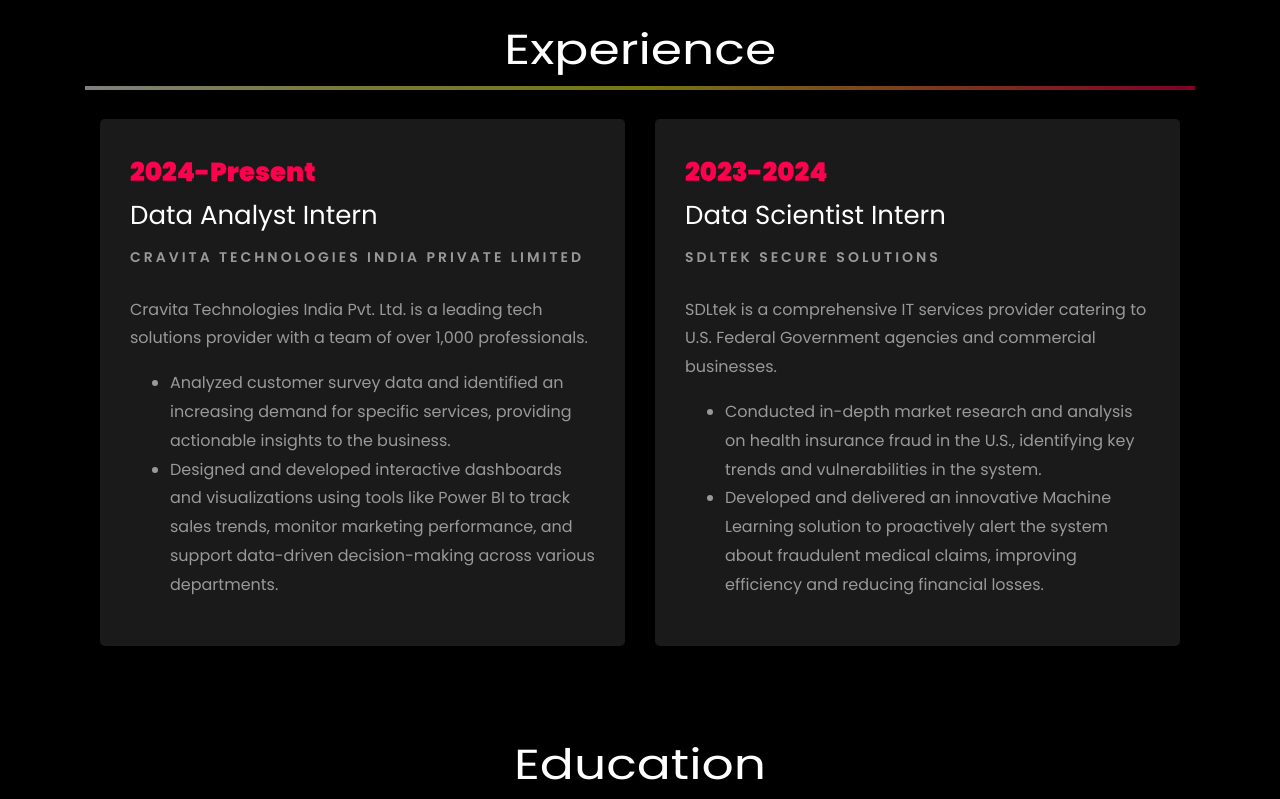
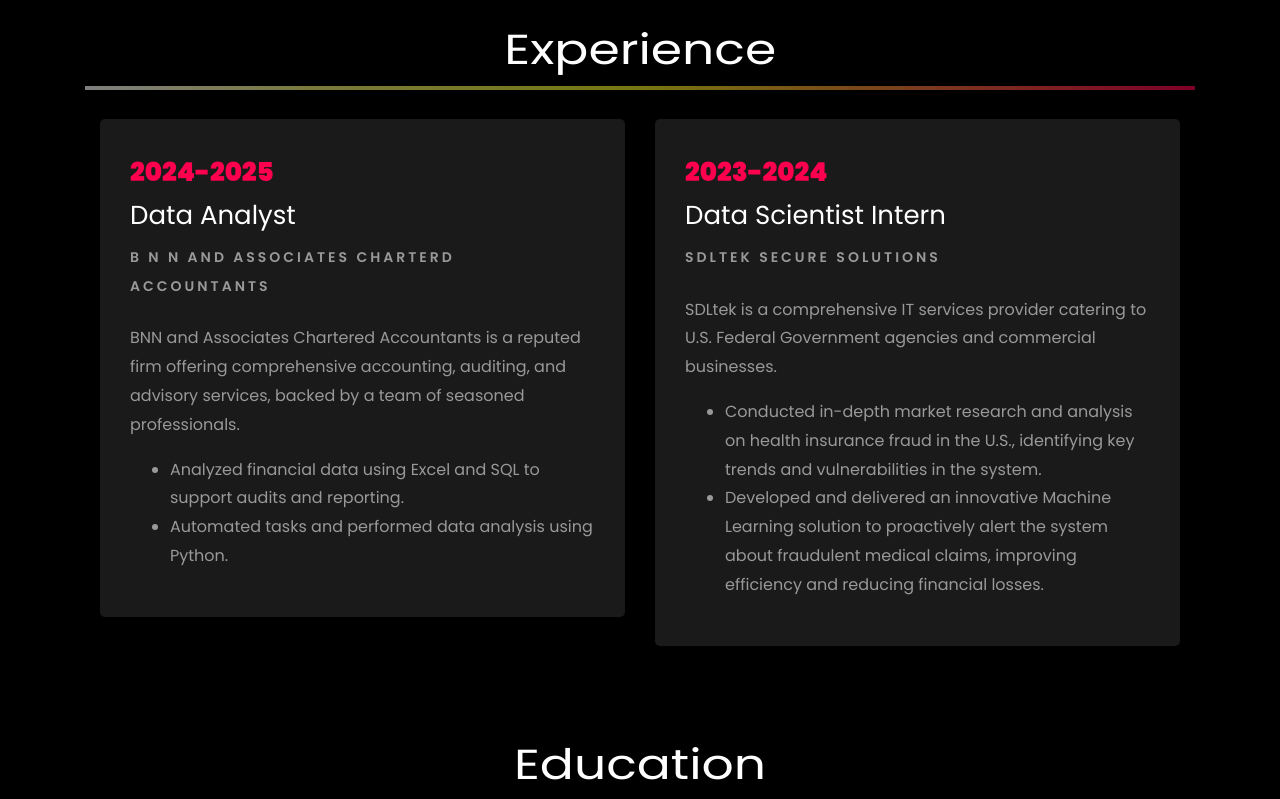
Before and after one commit to DarshanPatil02/Darshan-Patil-Portfolio, a plain HTML site: page index.html in a window 1280 px wide. Shown: the part 1955-2754 px from the top of the page. Drawn offline with Linux system fonts and the light colour scheme; files whose address does not match are found by name.

Commit message:
index.html

```diff
--- a/index.html
+++ b/index.html
@@ -170,7 +170,7 @@
 
 						<br>
 						<br>
-			            <h2>A Data Analyst Intern</h2>
+			            <h2>A Data Analyst</h2>
 						<h2 class="d-flex mb-4">With over 1 years of experience</h2>
 			            <p><a href="https://www.linkedin.com/in/patil-darshan" target="_blank" class="btn btn-primary py-3 px-4">LinkedIn</a>
 							<a href="https://github.com/DarshanPatil02" target="_blank" class="btn btn-white btn-outline-white py-3 px-4">My works</a></p>
@@ -200,7 +200,7 @@
 									<div class="col-sm-6 col-md-7">
 									  <div class="container about-info">
 										<p><span class="title-s">Name: </span> <span>Darshan Patil</span></p>
-										<p><span class="title-s">Job Role: </span> <span>Data Analyst Intern</span></p>
+										<p><span class="title-s">Job Role: </span> <span>Data Analyst</span></p>
 										<p><span class="title-s">Experience: </span> <span>1 Years 2 Months</span></p>
 										<p><span class="title-s">Address: </span> <span>Pune, India</span></p>
 									  </div>
@@ -311,13 +311,13 @@
 		<div class="row">
 				<div class="col-md-6">
 					<div class="resume-wrap ftco-animate">
-						<span class="date">2024-Present</span>
-						<h2>Data Analyst Intern</h2>
-						<span class="position">CRAVITA TECHNOLOGIES INDIA PRIVATE LIMITED</span>
-						<p class="mt-4">Cravita Technologies India Pvt. Ltd. is a leading tech solutions provider with a team of over 1,000 professionals.
+						<span class="date">2024-2025</span>
+						<h2>Data Analyst</h2>
+						<span class="position">B N N and Associates Charterd Accountants</span>
+						<p class="mt-4">BNN and Associates Chartered Accountants is a reputed firm offering comprehensive accounting, auditing, and advisory services, backed by a team of seasoned professionals.
 							<ul>
-								<li>Analyzed customer survey data and identified an increasing demand for specific services, providing actionable insights to the business.</li>
-								<li>Designed and developed interactive dashboards and visualizations using tools like Power BI to track sales trends, monitor marketing performance, and support data-driven decision-making across various departments.</li>
+								<li>Analyzed financial data using Excel and SQL to support audits and reporting.</li>
+								<li>Automated tasks and performed data analysis using Python.</li>
 							</ul>
 						</p>
 					</div>
```
